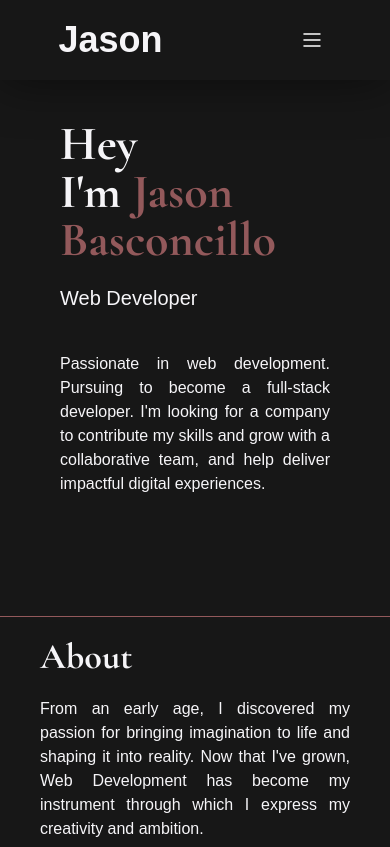
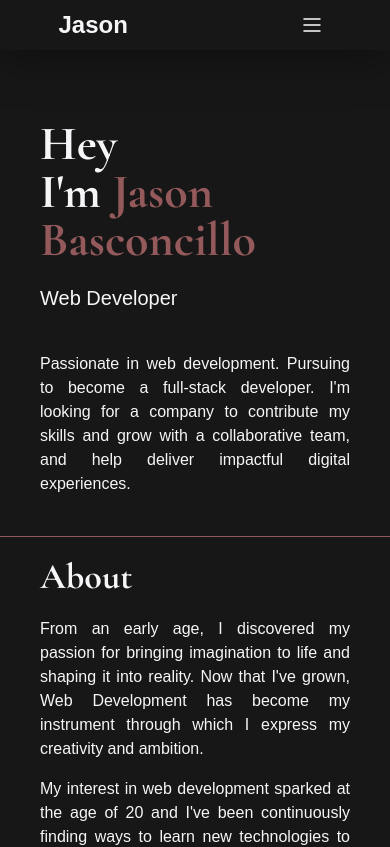
Before and after one commit to jpbascon/2025-portfolio, a React (Vite) app: page / in a window 390 px wide. Shown: the top 847 px of the page. Built offline with nearby package versions, Linux system fonts and the light colour scheme; a web font is replaced by a local one.

Commit message:
finalized home ux

```diff
--- a/src/components/Home.jsx
+++ b/src/components/Home.jsx
@@ -19,8 +19,8 @@ const Home = () => {
   return (
     <>
       <div className="relative">
-        <div className="flex pt-30 md:pt-60 pb-30 max-w-7xl mx-auto" id="home">
-          <div className="flex flex-col px-15 md:flex-row gap-10 md:gap-[30%] justify-center items-stretch">
+        <div className="flex pt-30 md:pt-50 pb-10 md:pb-30 max-w-7xl mx-auto" id="home">
+          <div className="flex flex-col px-10 md:px-15 md:flex-row gap-10 md:gap-[30%] justify-center items-stretch">
             <div className="flex flex-col w-full relative z-10">
               <div className="flex flex-col gap-5">
                 <div className="text-5xl md:text-6xl font-bold cormorant-font">
@@ -51,7 +51,7 @@ const Home = () => {
             </div>
           </div>
         </div>
-        <div className="hidden md:inline-block w-[370px] absolute top-125 left-[47%] -translate-x-1/2 -translate-y-1/2 z-1 pointer-events-none">
+        <div className="hidden md:inline-block w-[350px] absolute top-110 left-[47%] -translate-x-1/2 -translate-y-1/2 z-1 pointer-events-none">
           <img
             src="jasonguitar7.png"
             alt="Jason holding his guitar facing the camera"
--- a/src/components/Navbar.jsx
+++ b/src/components/Navbar.jsx
@@ -17,11 +17,11 @@ const Navbar = ({ HandleDropDown, hamburger, dropDownOpen }) => {
     <>
       <div className={`navbar bg-neutral-900 fixed inset-x-0 top-0 z-50 transition-transform duration-300
         ${showNavbar ? "translate-y-0" : "-translate-y-full"}`}>
-        <div className={`h-[80px] mx-[15%] flex items-center justify-between transition-transform duration-300
+        <div className={`h-[50px] mx-[15%] flex items-center justify-between transition-transform duration-300
           ${showNavbar ? "translate-y-0" : "-translate-y-full"}`}>
           <div>
             <a href="#"
-              className="font-bold text-4xl funnel-font">Jason</a>
+              className="font-bold text-2xl funnel-font">{"Jason"}</a>
           </div>
           <div className="hidden md:flex gap-7 funnel-font">
             <a href="#" className="navlink relative size-fit">home</a>
```
